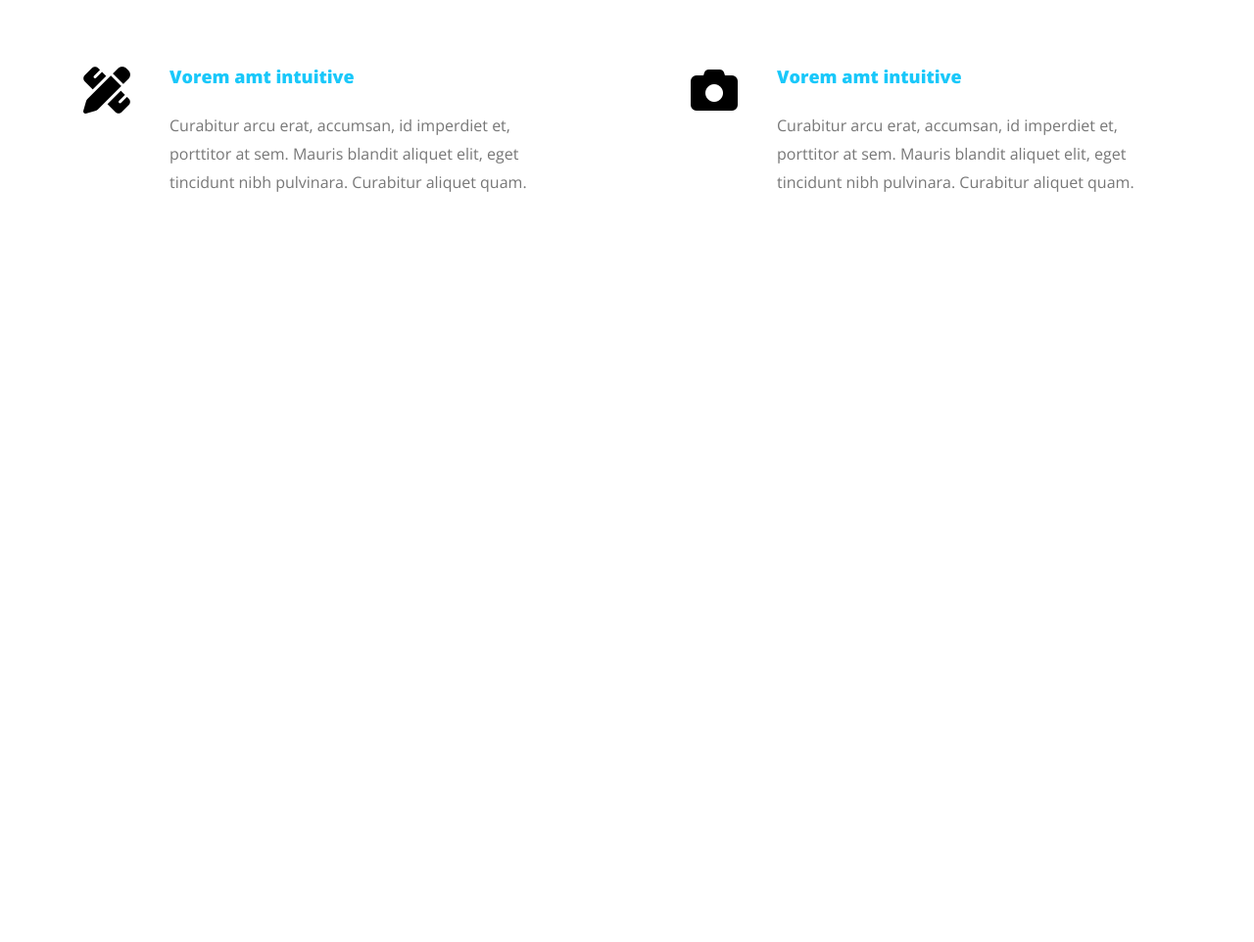
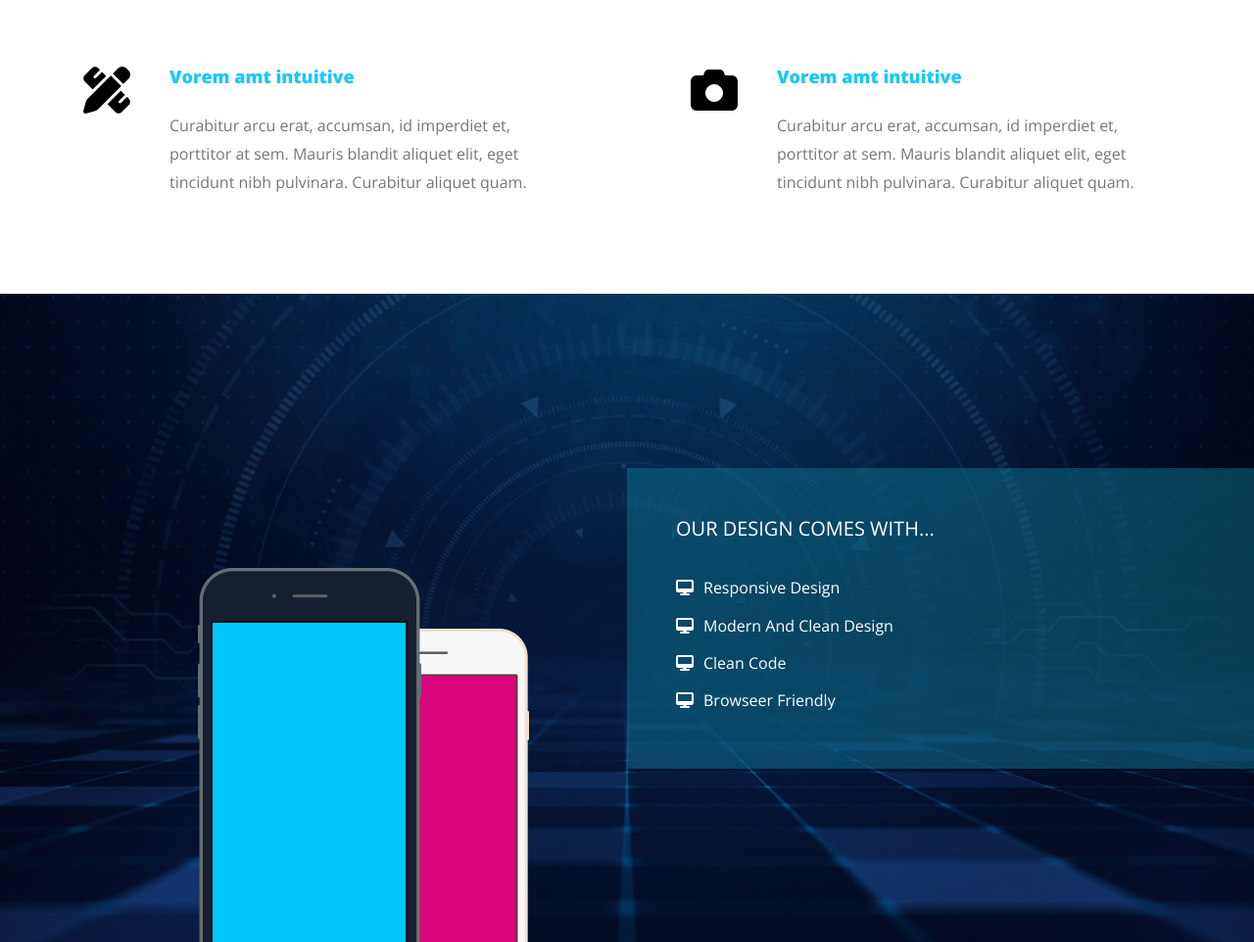
Before and after one commit to MohammedElasli04/HTML_CSS_design_two, a plain HTML site: page index.html in a window 1280 px wide. Shown: the part 1290-2252 px from the top of the page at 98% size. Before the commit the page ends 1590 px from the top, so only its background shows below. Drawn offline with nearby package versions, Linux system fonts and the light colour scheme.

Commit message:
finish services section

```diff
--- a/css/style.css
+++ b/css/style.css
@@ -78,7 +78,7 @@ header .container {
     justify-content: space-between;
     align-items: center;
     position: relative;
-    min-height: 83px;
+    min-height: 80px;
 }
 header .container::before {
     content: "";
@@ -278,6 +278,76 @@ header .container nav .search-bar {
     line-height: 1.8;
     color: var(--text-color);
 }
+/* Services Section Two */
+.services-section2 {
+    background-image: url(../images/design-features.jpg);
+    display: flex;
+    padding: 100px 0;
+    flex-wrap: wrap;
+    position: relative;
+    align-items: center;
+    justify-content: center;
+    overflow: hidden;
+}
+.services-section2::before {
+    content: "";
+    position: absolute;
+    top:0;
+    left:0;
+    background-color: var(--overlay-color);
+    width: 100%;
+    height: 100%;
+}
+.services-section2 .text-container,.services-section2 .imgbox {
+    flex: 1;
+    position: relative;
+}
+.services-section2 .text-container {
+    margin-left: 100px;
+    padding: 50px;
+    background: var(--transparent-color);
+}
+@media (max-width: 992px) {
+    .services-section2 .text-container {
+    margin-left: 50px;
+    }
+}
+@media (max-width: 768px) {
+    .services-section2 .text-container {
+        margin-left: 0;
+    }
+}
+
+.services-section2 .text-container h4{
+    text-transform: uppercase;
+    font-weight: normal;
+    font-size: 20px;
+    margin-bottom: 30px;
+
+}
+.services-section2 .text-container ul li {
+    padding: 10px 0;
+    text-transform: capitalize;
+}
+.services-section2 .text-container ul li::before {
+    font-family: "Font Awesome 5 Free";
+    content: "\f108";
+    font-weight: 900;
+    margin-right: 10px;
+}
+.services-section2 .imgbox {
+    display: flex;
+    justify-content: flex-end;
+}
+@media (max-width: 768px) {
+    .services-section2 .imgbox {
+        display: none;
+    }
+}
+.services-section2 .imgbox img {
+    position: relative;
+    bottom: -180px;
+}
 /* End Services */
 /* Extra Small */
 @media (max-width: 576px) {
--- a/index.html
+++ b/index.html
@@ -125,6 +125,23 @@
             </div>
         </div>
     </div>
+    <!-- Services Section Two -->
+    <div class="services-section2">
+        <div class="imgbox">
+            <img src="images/mobile.png" alt="">
+        </div>
+        <div class="text-container">
+            <h4>
+                our design comes with...
+            </h4>
+            <ul>
+                <li>responsive design</li>
+                <li>modern and clean design</li>
+                <li>clean code</li>
+                <li>browseer friendly</li>
+            </ul>
+        </div>
+    </div>
     <!-- End Services -->
 </body>
 </html>
```
